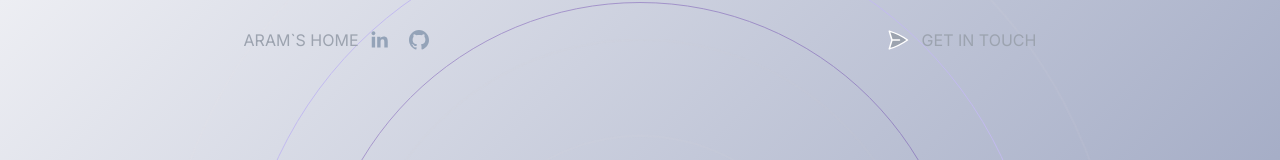
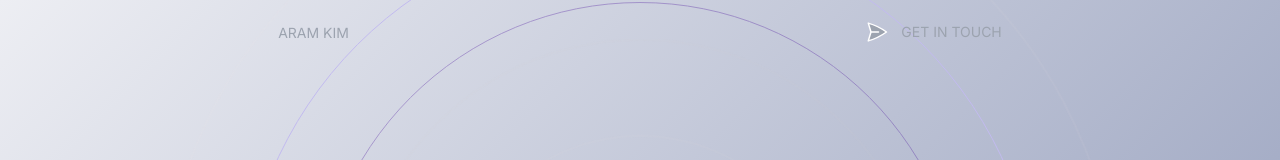
Before and after one commit to AramKim37/Aram-homepage, a Next.js app: page / in a window 1280 px wide. Shown: the top 160 px of the page. Built offline with nearby package versions, Linux system fonts and the light colour scheme.

Commit message:
add resume in about section

```diff
--- a/app/globals.css
+++ b/app/globals.css
@@ -4,7 +4,7 @@
 
 @layer components {
   .heroButton {
-    @apply px-4 py-2 my-3 border border-[#242424] rounded-full uppercase text-[10px] border-transparent tracking-widest text-gray-500 transition-all hover:border-[#a2a8d3]/80 hover:text-[#5aa5e6] hover:border-solid md:text-sm;
+    @apply px-4 py-2 my-3 border border-[#242424] rounded-full uppercase text-[10px] border-transparent tracking-widest text-gray-500 transition-all hover:border-[#5aa5e6]/80 hover:text-[#5aa5e6] hover:font-bold hover:border-s-2 md:text-sm;
   }
   .contactInput {
     @apply outline-none bg-slate-400/10 rounded-sm border-b px-6 py-4 border-[#242424]  text-gray-500 placeholder-gray-500 transition-all focus:border-[#a2a8d3]/40
--- a/app/page.js
+++ b/app/page.js
@@ -9,7 +9,7 @@ import Link from "next/link";
 
 export default function Home() {
   return (
-    <main className="background text-white h-screen snap-y snap-mandatory overflow-y-scroll overflow-x-hidden z-0">
+    <main className="background text-white h-screen snap-y snap-mandatory overflow-y-scroll overflow-x-hidden z-0 ">
       {/* Header */}
       <Header />
       {/* Hero */}
--- a/components/About.jsx
+++ b/components/About.jsx
@@ -1,7 +1,12 @@
 "use client";
 import { motion } from "framer-motion";
 import Aram from "@/public/image/me.jpeg";
+import { SocialIcon } from "react-social-icons";
+import Image from "next/image";
+import Link from "next/link";
+import { useState } from "react";
 const About = () => {
+  const [isHovered, setIsHovered] = useState(false);
   return (
     <motion.div
       initial={{ opacity: 0 }}
@@ -9,7 +14,7 @@ const About = () => {
       transition={{ duration: 3.5 }}
       className="flex flex-col relative text-center md:text-left md:flex-row max-w-7xl px-10 justify-evenly mx-auto items-center h-screen"
     >
-      <h3 className="absolute top-16 uppercase tracking-[20px] text-gray-500 text-2xl md:top-32">
+      <h3 className="absolute top-24 uppercase tracking-[20px] text-gray-500 text-2xl max-[375px]:hidden">
         About
       </h3>
 
@@ -25,13 +30,14 @@ const About = () => {
         }}
         viewport={{ once: true }}
         src={Aram.src}
-        className="-mb-20 md:mb-0 flex-shrink-0 w-40 h-40 rounded-full object-cover md:rounded-lg md:w-[300px] md:h-[400px] xl:w-[500px] xl:h-[400px]"
+        className="-mb-20 md:mb-0 flex-shrink-0 w-40 h-40 rounded-full object-cover md:rounded-lg md:w-[300px] md:h-[400px] xl:w-[500px] xl:h-[350px]"
       />
+
       <div className="space-y-4 px-0 md:px-10">
         <h4 className="text-xl font-semibold md:text-3xl text-gray-500">
           Who I am
         </h4>
-        <p className="text-[12px] text-gray-500 md:text-base">
+        <p className="text-[12px] text-gray-500 md:text-base max-[280px]:text-[10px]">
           Graduate of the Southern Alberta Institute of Technology in the
           information Technology - Software Development Program. Since I started
           studying computer science, I am always passionate and motivated about
@@ -42,6 +48,23 @@ const About = () => {
           and grow professionally. I am confident that I will work well with a
           team.
         </p>
+        <div className="flex items-center justify-center md:justify-end">
+          <SocialIcon
+            url="https://www.linkedin.com/in/aram-kim/"
+            fgColor="#64748b"
+            bgColor="transparent"
+            style={{ width: 50, height: 50 }}
+          />
+          <SocialIcon
+            url="https://github.com/AramKim37"
+            fgColor="#64748b"
+            bgColor="transparent"
+            style={{ width: 50, height: 50 }}
+          />
+          <a href="/image/resume.pdf" download>
+            <button className="heroButton">resume</button>
+          </a>
+        </div>
       </div>
     </motion.div>
   );
--- a/components/Contact.jsx
+++ b/components/Contact.jsx
@@ -16,7 +16,7 @@ const Contact = () => {
 
   return (
     <div className="h-screen flex relative flex-col text-center md:text-left max-w-7xl px-10 justify-evenly mx-auto items-center">
-      <h3 className="absolute top-16 tracking-[20px] uppercase text-gray-500 text-2xl md:top-24">
+      <h3 className="absolute top-24 tracking-[20px] uppercase text-gray-500 text-2xl md:top-24">
         contact
       </h3>
       <div className="text-center space-y-3">
--- a/components/Header.jsx
+++ b/components/Header.jsx
@@ -25,23 +25,11 @@ const Header = () => {
         className="flex flex-row items-center"
       >
         <Link href="#hero">
-          <h1 className="uppercase  md:inline-flex text-m text-gray-400">
-            Aram`s Home
+          <h1 className="uppercase  md:inline-flex text-sm text-gray-400 md:text-m">
+            Aram Kim
           </h1>
         </Link>
         {/* Social Icons */}
-        <SocialIcon
-          url="https://www.linkedin.com/in/aram-kim/"
-          fgColor="#94a3b8"
-          bgColor="transparent"
-          style={{ width: 40, height: 40 }}
-        />
-        <SocialIcon
-          url="https://github.com/AramKim37"
-          fgColor="#94a3b8"
-          bgColor="transparent"
-          style={{ width: 40, height: 40 }}
-        />
       </motion.div>
       <motion.div
         initial={{
@@ -84,7 +72,7 @@ const Header = () => {
               />
             </svg>
 
-            <p className="uppercase hidden md:inline-flex text-m text-gray-400">
+            <p className="uppercase hidden text-sm md:inline-flex md:text-m text-gray-400">
               Get In Touch
             </p>
           </div>
--- a/components/Skills.jsx
+++ b/components/Skills.jsx
@@ -7,9 +7,9 @@ const Skills = () => {
       <h3 className="absolute top-24 uppercase tracking-[20px] text-gray-500 text-2xl">
         Skills
       </h3>
-      <h3 className="absolute top-36 uppercase tracking-[3px] text-gray-500 text-sm">
+      {/* <h3 className="absolute top-36 uppercase tracking-[3px] text-gray-500 text-sm">
         Hover over a skill for currency proficiency
-      </h3>
+      </h3> */}
       <div className="grid grid-cols-4 gap-5">
         <Skill />
         <Skill />
```
Also changed, not shown: 1 other file (tests, documents, lock files or other folders).
